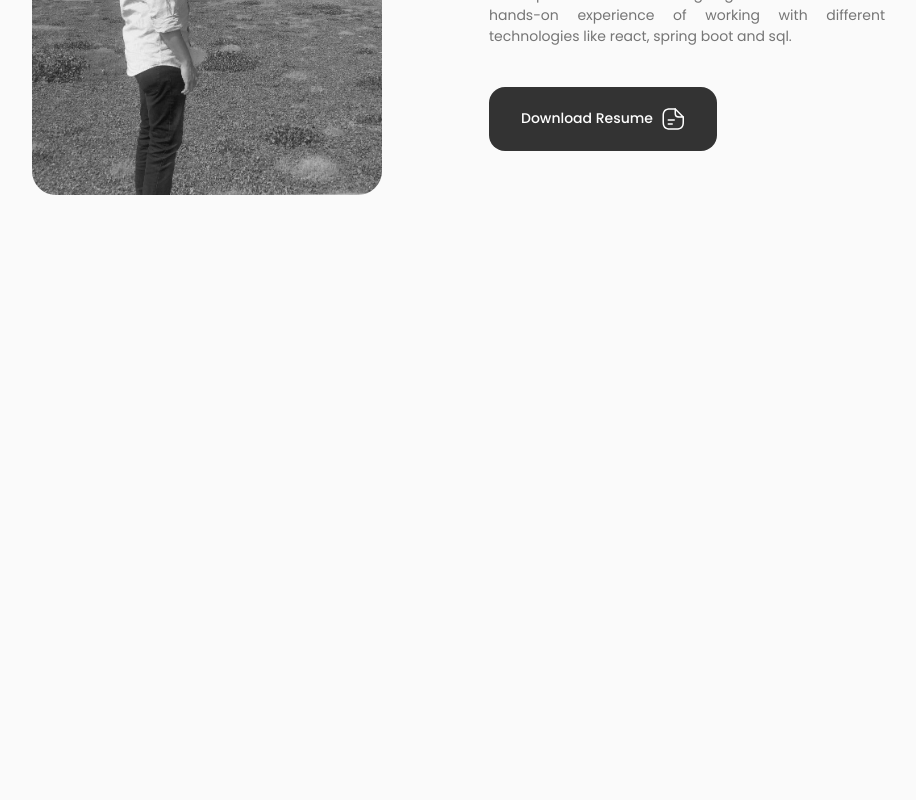
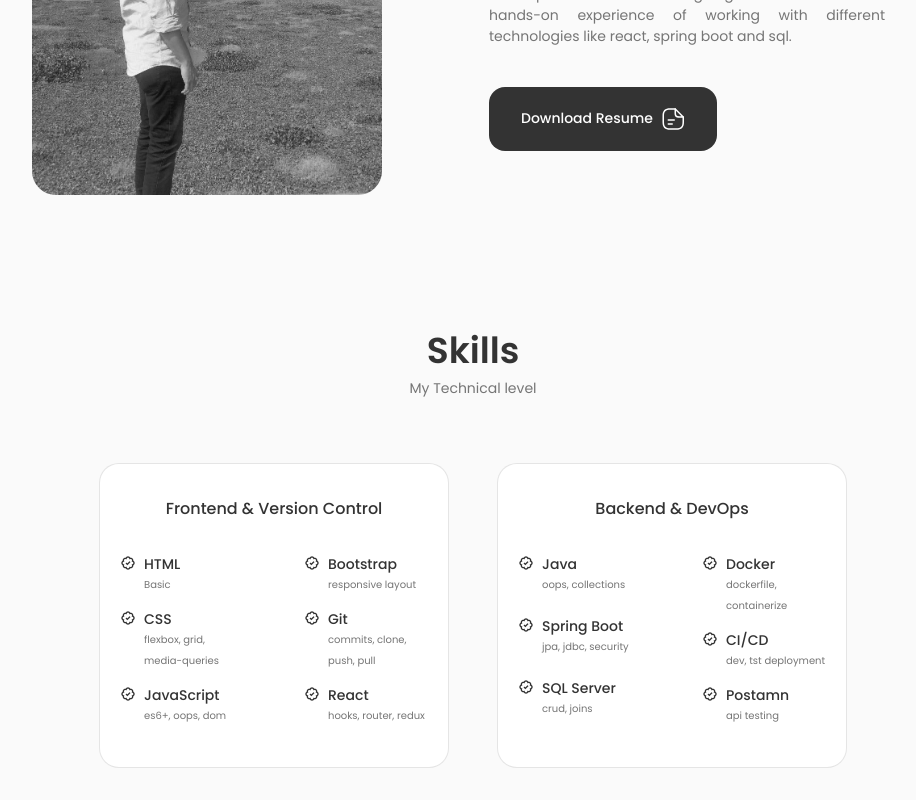
Before and after one commit to prudv13/prudhvi-portfolio-v1, a React (Create React App) app: page / in a window 1280 px wide. Shown: the part 1126-1926 px from the top of the page, without its empty margins (167-1083 px from the left). Before the commit the page ends 1353 px from the top, so only its background shows below. Built offline with nearby package versions, Linux system fonts and the light colour scheme.

Commit message:
added skills component with responsive css styling

```diff
--- a/src/App.js
+++ b/src/App.js
@@ -2,6 +2,7 @@ import './App.css';
 import About from './components/about/About';
 import Header from './components/header/Header';
 import Home from './components/home/Home';
+import Skills from './components/skills/Skills';
 
 function App() {
   return (
@@ -10,6 +11,7 @@ function App() {
       <main className='main'>
         <Home />
         <About />
+        <Skills />
       </main>
     </div>
   );
--- a/src/components/header/header.css
+++ b/src/components/header/header.css
@@ -18,6 +18,11 @@
 .nav__logo, .nav__toggle {
     color: var(--title-color);
     font-weight: var(--font-medium);
+}
+
+.nav__logo {
+    font-size: 1.5rem;
+    font-weight: 600;
 }
 
 .nav__list {
@@ -69,6 +74,10 @@
         transition: .3s;
     }
 
+    .nav__logo {
+        font-size: 1.2rem;
+    }
+
     /* Show Menu */
     .show-menu {
         bottom: 0;
@@ -112,6 +121,10 @@
         padding: 2rem 0.25rem 4rem;
     }
 
+    .nav__logo {
+        font-size: 1.1rem;
+    }
+
     .nav__list {
         column-gap: 0;
     }
--- /dev/null
+++ b/src/components/skills/Backend.jsx
@@ -0,0 +1,66 @@
+import React from 'react'
+
+const Backend = () => {
+  return (
+    <div className='skills__content'>
+        <h3 className='skills__title'>Backend & DevOps</h3>
+        <div className='skills__box'>
+            <div className='skills__group'>
+                <div className='skills__data'>
+                    <i className='bx bx-badge-check'></i>
+                    <div>
+                        <h3 className='skills__name'>Java</h3>
+                        <span className='skills__level'>oops, collections</span>
+                    </div>
+                </div>
+
+                <div className='skills__data'>
+                    <i className='bx bx-badge-check'></i>
+                    <div>
+                        <h3 className='skills__name'>Spring Boot</h3>
+                        <span className='skills__level'>jpa, jdbc, security</span>
+                    </div>
+                </div>
+
+                <div className='skills__data'>
+                    <i className='bx bx-badge-check'></i>
+                    <div>
+                        <h3 className='skills__name'>SQL Server</h3>
+                        <span className='skills__level'>crud, joins</span>
+                    </div>
+                </div>
+
+            </div>
+
+            <div className='skills__group'>
+                <div className='skills__data'>
+                    <i className='bx bx-badge-check'></i>
+                    <div>
+                        <h3 className='skills__name'>Docker</h3>
+                        <span className='skills__level'>dockerfile, containerize</span>
+                    </div>
+                </div>
+
+                <div className='skills__data'>
+                    <i className='bx bx-badge-check'></i>
+                    <div>
+                        <h3 className='skills__name'>CI/CD</h3>
+                        <span className='skills__level'>dev, tst deployment</span>
+                    </div>
+                </div>
+
+                <div className='skills__data'>
+                    <i className='bx bx-badge-check'></i>
+                    <div>
+                        <h3 className='skills__name'>Postamn</h3>
+                        <span className='skills__level'>api testing</span>
+                    </div>
+                </div>
+
+            </div>
+        </div>
+    </div>
+  )
+}
+
+export default Backend;
--- /dev/null
+++ b/src/components/skills/Frontend.jsx
@@ -0,0 +1,66 @@
+import React from 'react'
+
+const Frontend = () => {
+  return (
+    <div className='skills__content'>
+        <h3 className='skills__title'>Frontend & Version Control</h3>
+        <div className='skills__box'>
+            <div className='skills__group'>
+                <div className='skills__data'>
+                    <i className='bx bx-badge-check'></i>
+                    <div>
+                        <h3 className='skills__name'>HTML</h3>
+                        <span className='skills__level'>Basic</span>
+                    </div>
+                </div>
+
+                <div className='skills__data'>
+                    <i className='bx bx-badge-check'></i>
+                    <div>
+                        <h3 className='skills__name'>CSS</h3>
+                        <span className='skills__level'>flexbox, grid, media-queries</span>
+                    </div>
+                </div>
+
+                <div className='skills__data'>
+                    <i className='bx bx-badge-check'></i>
+                    <div>
+                        <h3 className='skills__name'>JavaScript</h3>
+                        <span className='skills__level'>es6+, oops, dom</span>
+                    </div>
+                </div>
+
+            </div>
+
+            <div className='skills__group'>
+                <div className='skills__data'>
+                    <i className='bx bx-badge-check'></i>
+                    <div>
+                        <h3 className='skills__name'>Bootstrap</h3>
+                        <span className='skills__level'>responsive layout</span>
+                    </div>
+                </div>
+
+                <div className='skills__data'>
+                    <i className='bx bx-badge-check'></i>
+                    <div>
+                        <h3 className='skills__name'>Git</h3>
+                        <span className='skills__level'>commits, clone, push, pull</span>
+                    </div>
+                </div>
+
+                <div className='skills__data'>
+                    <i className='bx bx-badge-check'></i>
+                    <div>
+                        <h3 className='skills__name'>React</h3>
+                        <span className='skills__level'>hooks, router, redux</span>
+                    </div>
+                </div>
+
+            </div>
+        </div>
+    </div>
+  )
+}
+
+export default Frontend;
--- /dev/null
+++ b/src/components/skills/Skills.jsx
@@ -0,0 +1,20 @@
+import React from 'react'
+import './skills.css'
+import Frontend from './Frontend';
+import Backend from './Backend';
+
+const Skills = () => {
+  return (
+    <section className='skills section' id='skills'>
+        <h2 className='section__title'>Skills</h2>
+        <span className='section__subtitle'>My Technical level</span>
+
+        <div className='skills__container container grid'>
+            <Frontend />
+            <Backend />
+        </div>
+    </section>
+  )
+}
+
+export default Skills;
--- /dev/null
+++ b/src/components/skills/skills.css
@@ -0,0 +1,92 @@
+.skills__container {
+    grid-template-columns: repeat(2, 350px);
+    column-gap: 3rem;
+    justify-content: center;
+}
+
+.skills__content {
+    background-color: var(--container-color);
+    border: 1px solid rgba(0, 0, 0, 0.1);
+    padding: 2rem 4rem;
+    border-radius: 1.25rem;
+}
+
+.skills__title {
+    font-size: 1rem;
+    font-weight: var(--font-medium);
+    text-align: center;
+    margin-bottom: var(--mb-1-5);
+}
+
+.skills__box {
+    display: flex;
+    justify-content: center;
+    column-gap: 2.5rem;
+}
+
+.skills__group {
+    display: grid;
+    align-items: flex-start;
+    padding: 10px;
+    min-width: 9rem;
+    row-gap: 1rem;
+}
+
+.skills__data {
+    display: flex;
+    column-gap: 0.5rem;
+}
+
+.skills .bx-badge-check {
+    font-size: 1rem;
+    color: var(--title-color);
+}
+
+.skills__name {
+    font-size: var(--normal-font-size);
+    font-weight: var(--font-medium);
+    line-height: 18px;
+}
+
+.skills__level {
+    font-size: var(--tiny-font-size);
+}
+
+
+/* ============ BREAKPOINTS ============ */
+/* For large devices */
+@media screen and (max-width: 992px) {
+    .skills__container {
+        grid-template-columns: max-content;
+        row-gap: 2rem;
+    }
+}
+
+  /* For medium devices */
+@media screen and (max-width: 576px) {
+    .skills__container {
+        grid-template-columns: 1fr;
+    }
+
+    .skills__content {
+        padding: 1.5rem;
+    }
+}
+
+  /* For small devices */
+@media screen and (max-width: 400px) {
+    .skills__box {
+        column-gap: 1.25rem;
+    }
+
+    .skills__name {
+        font-size: var(--small-font-size);
+    }
+
+    .skills__box {
+        display: flex;
+        flex-direction: column;
+        justify-content: center;
+        column-gap: 2.5rem;
+    }
+}
```
